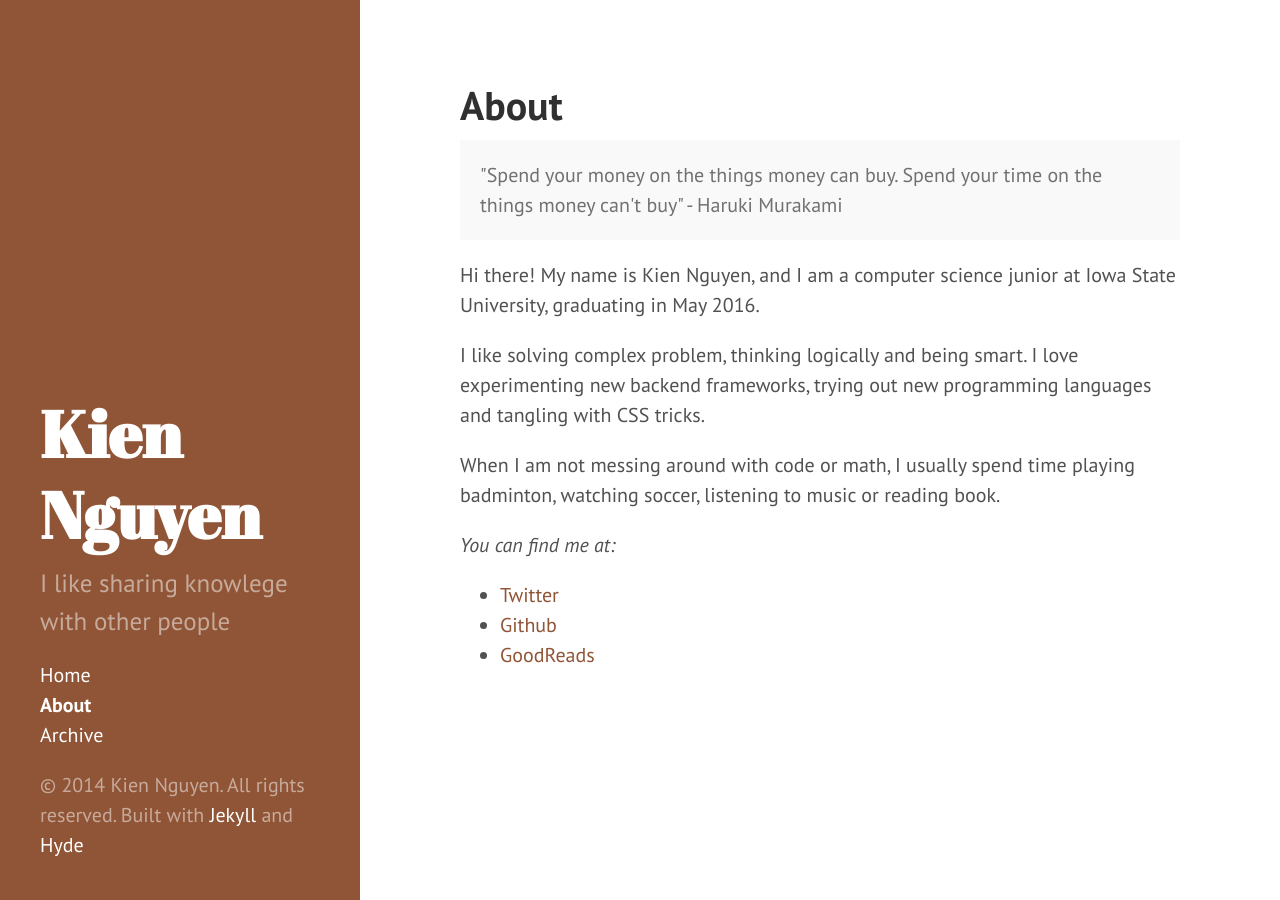
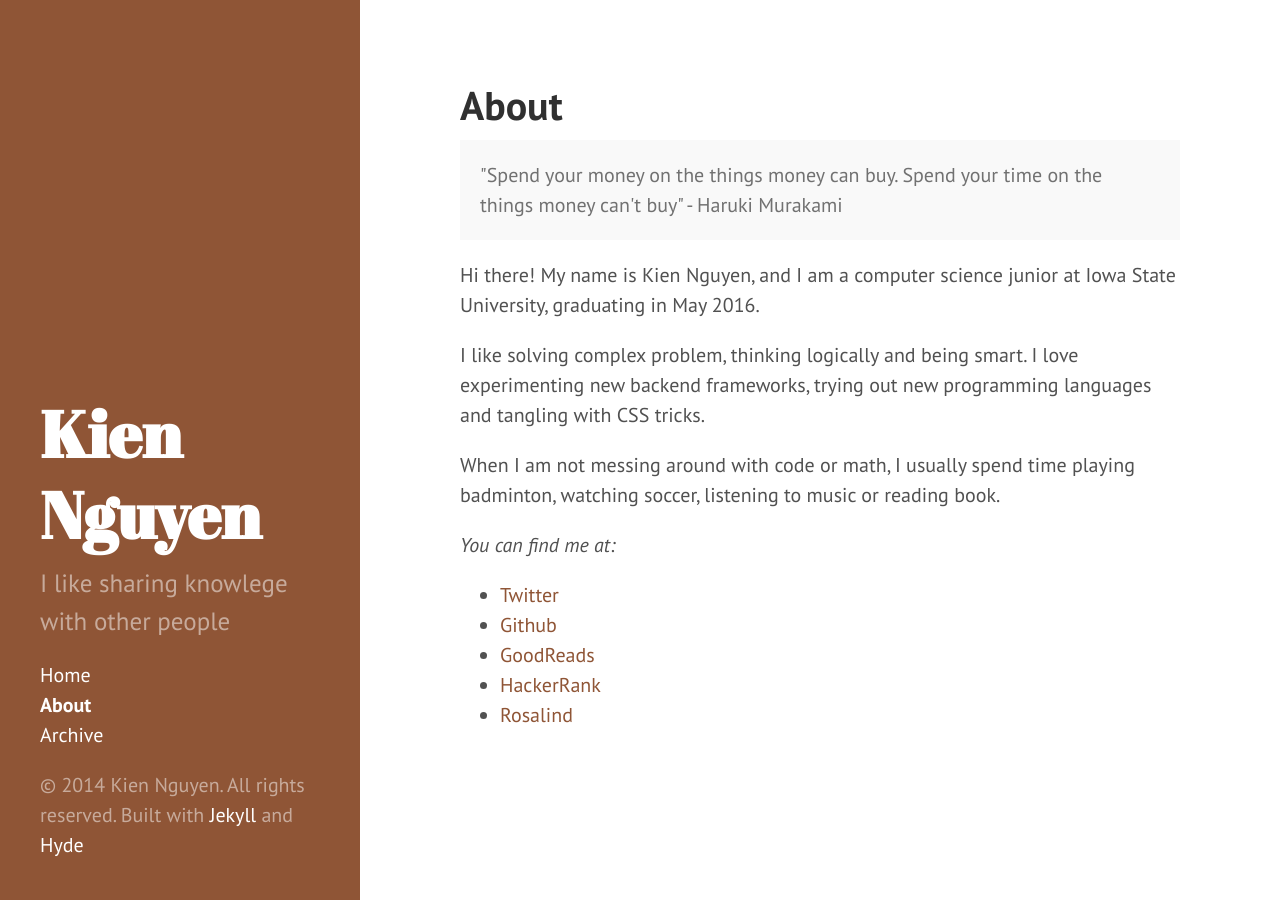
Before and after one commit to kientn123/kientn123.github.io, a Jekyll site: the page built from about.md, in a window 1280 px wide. Built offline with Jekyll 4.4.1, drawn with Linux system fonts in a browser that asks for light colours; Markdown is read by kramdown in place of the engine named in the settings; comment, search, counter and statistics services are not loaded.

Commit message:
add some more profiles

```diff
--- a/about.md
+++ b/about.md
@@ -17,3 +17,5 @@ When I am not messing around with code or math, I usually spend time playing bad
 * [Twitter](https://twitter.com/kientn123)
 * [Github](https://github.com/kientn123)
 * [GoodReads](https://www.goodreads.com/user/show/31697999-kien-nguyen)
+* [HackerRank](https://www.hackerrank.com/kientn)
+* [Rosalind](http://rosalind.info/users/mathk41/)
```
